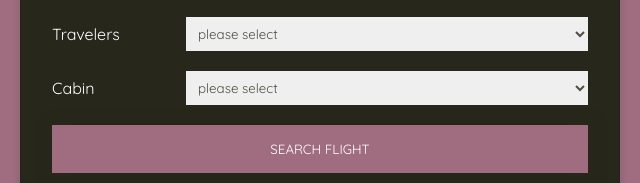
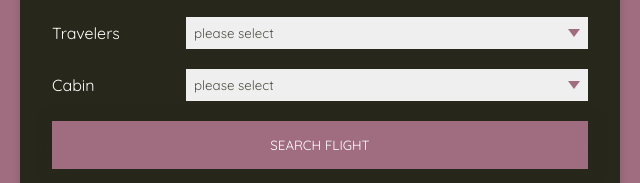
Before and after one commit to tzynwang/Challenge_7Days_CSS-layout, a plain HTML site: page 0721/02.html in a window 1280 px wide. Shown: the part 451-634 px from the top of the page, 320-960 px from the left. Drawn offline with Linux system fonts and the light colour scheme.

Commit message:
feat: add custom select icon

```diff
--- a/0721/02.html
+++ b/0721/02.html
@@ -53,20 +53,24 @@
       </div>
       <div class="main__form__row main__form__row--travelers">
         <label for="travelers">travelers</label>
+        <div class="select-wrapper">
           <select id="travelers" required>
             <option value="" disabled selected>please select</option>
             <option value="">adult</option>
             <option value="">child</option>
           </select>
         </div>
+      </div>
       <div class="main__form__row main__form__row--cabin">
         <label for="cabin">cabin</label>
+        <div class="select-wrapper">
           <select id="cabin" required>
             <option value="" disabled selected>please select</option>
             <option value="">economy</option>
             <option value="">business</option>
             <option value="">first</option>
           </select>
+        </div>
       </div>
       <div class="main__form__row">
         <button class="main__form__row__btn">search flight</button>
--- a/0721/02.scss
+++ b/0721/02.scss
@@ -165,19 +165,41 @@ body {
   align-items: center;
   font-family: inherit;
 
+  .select-wrapper {
+    width: 75%;
+    position: relative;
+    &::after {
+      content: '';
+      position: absolute;
+      top: 50%;
+      right: .5rem;
+      transform: translateY(-50%);
+      border-style: solid;
+      border-width: 8px 6px 0 6px;
+      border-color: $color-purple-400 transparent transparent transparent;
+    }
+  }
+
   select {
-    width: 75%;
+    // width: 75%;
+    width: 100%;
     padding: .5rem;
     border: none;
+    -webkit-appearance: none;
     &:invalid {
       font-family: inherit;
       color: $color-dark-900-80;
+    }
+    &:focus {
+      outline: none;
     }
   }
   option {
     padding: .5rem;
   }
 }
+
+
 
 .main__form__row__btn {
   height: 48px;
```
Also changed, not shown: 0721/02.css, 1 other file. Lines whose indentation alone changed are shown as unchanged.
